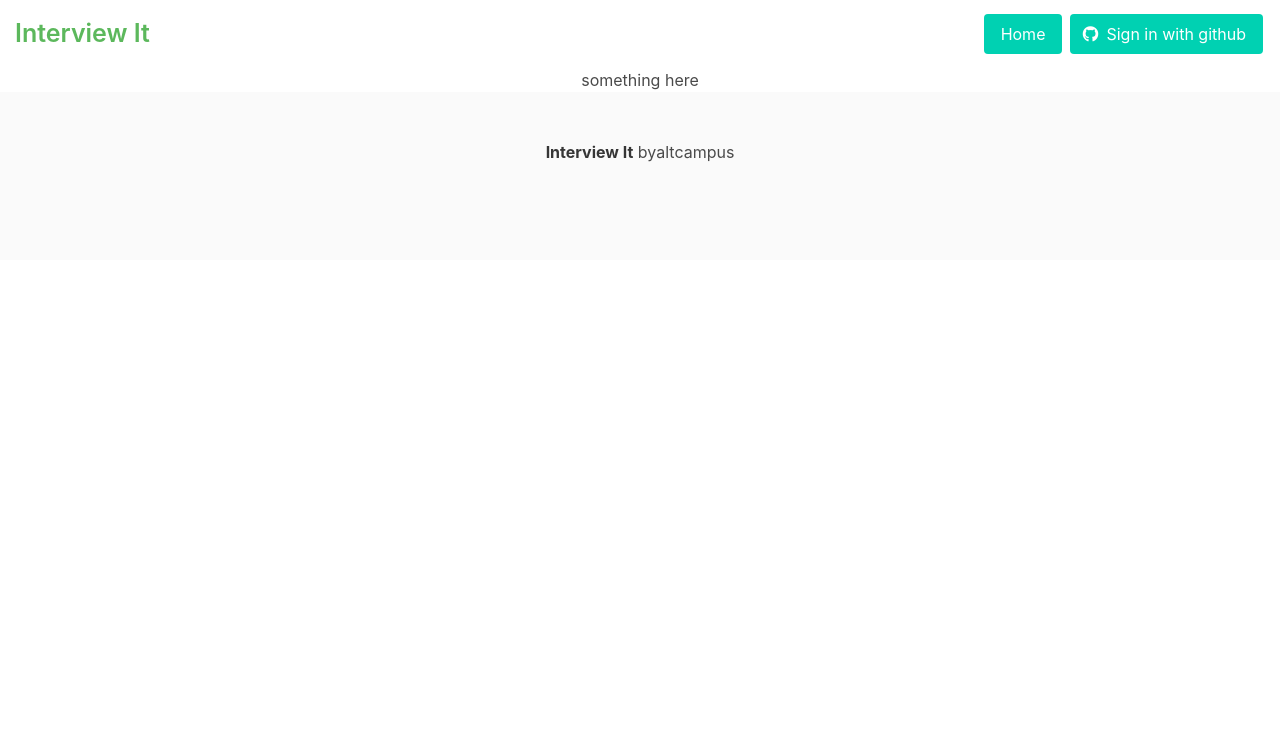
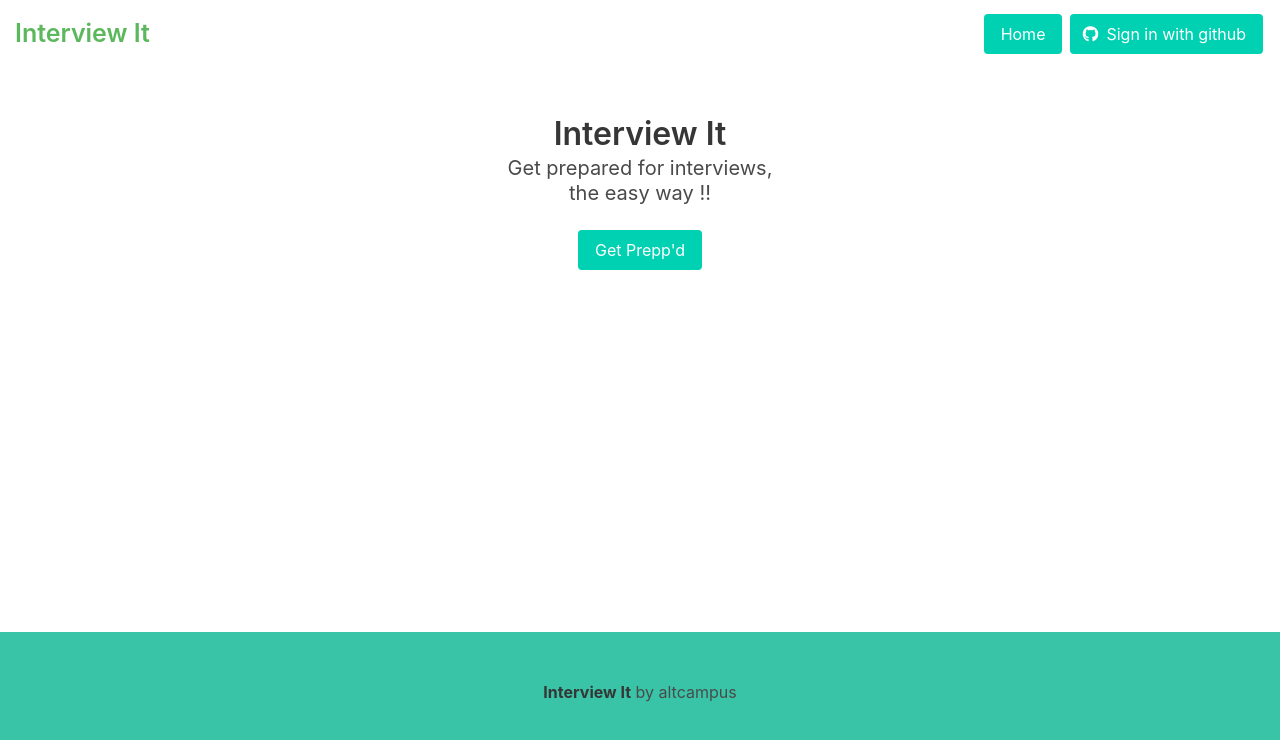
Before and after one commit to BadBrahmin/hackathon-quiz, a React (Create React App) app: page / in a window 1280 px wide. Shown: the top 740 px of the page. Built offline with nearby package versions, Linux system fonts and the light colour scheme.

Commit message:
update footer

```diff
--- a/src/App.scss
+++ b/src/App.scss
@@ -1,3 +1,28 @@
+* {
+  box-sizing: border-box;
+ }
+ *:before,
+ *:after {
+  box-sizing: border-box;
+ }
+ html,
+ body {
+  height: 100%;
+  position: relative;
+ }
+ .app {
+  min-height: 100vh; /* will cover the 100% of viewport */
+  overflow: hidden;
+  display: block;
+  position: relative;
+  padding-bottom: 100px; /* height of your footer */
+ }
+ footer {
+  position: absolute;
+  bottom: 0;
+  width: 100%;
+ }
+
 .App {
   text-align: center;
 }
@@ -5,6 +30,7 @@
 .App {
   text-align: center;
 }
+
 .navbar {
   padding: 5px;
 }
@@ -18,6 +44,6 @@
 }
 
 footer {
-  background-color: #3AC4A7;
+  background-color: #3AC4A7 !important;
 
 }
--- a/src/components/Footer.js
+++ b/src/components/Footer.js
@@ -8,11 +8,10 @@ class Footer extends Component {
   render() {
     return (
       <>
-        <footer class="footer is primary">
+        <footer class="footer is-primary">
           <div class="content has-text-centered">
             <p>
-              <strong>Interview It</strong> by{"altcampus"}
-
+              <strong>Interview It</strong> by altcampus
             </p>
           </div>
         </footer>
--- a/src/components/Home.js
+++ b/src/components/Home.js
@@ -1,4 +1,5 @@
 import React, { Component } from "react";
+import { Link } from "react-router-dom";
 
 class Home extends Component {
   constructor(props) {
@@ -9,7 +10,19 @@ class Home extends Component {
     return (
       <>
         <div className="banner">
-          something here
+          <section class="hero">
+            <div class="hero-body">
+              <div class="container">
+                <h1 class="title">Interview It</h1>
+                <h2 class="subtitle">
+                  Get prepared for interviews, <br /> the easy way !!
+                </h2>
+                <Link className=" button is-primary" to="/signin">
+                  Get Prepp'd
+                </Link>
+              </div>
+            </div>
+          </section>
         </div>
       </>
     );
```
